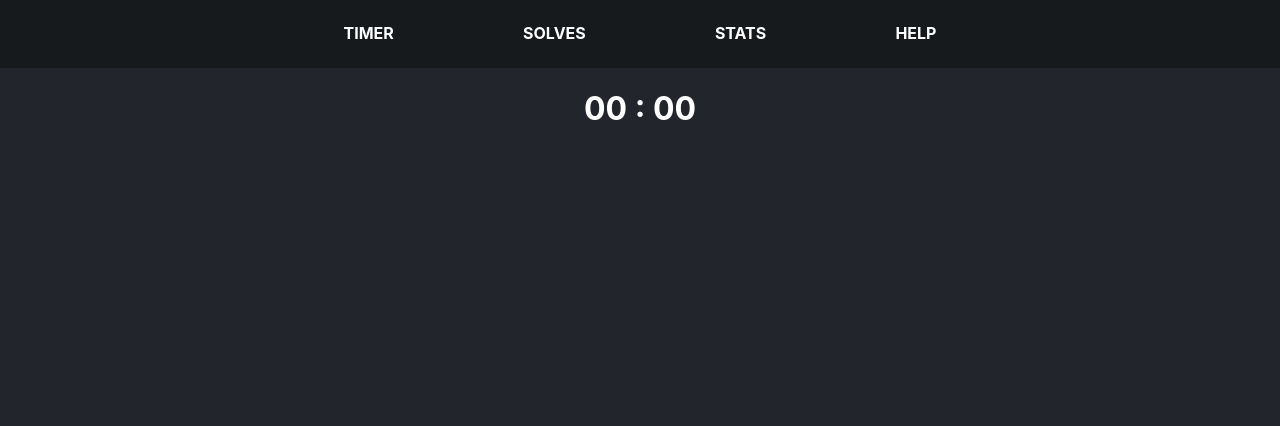
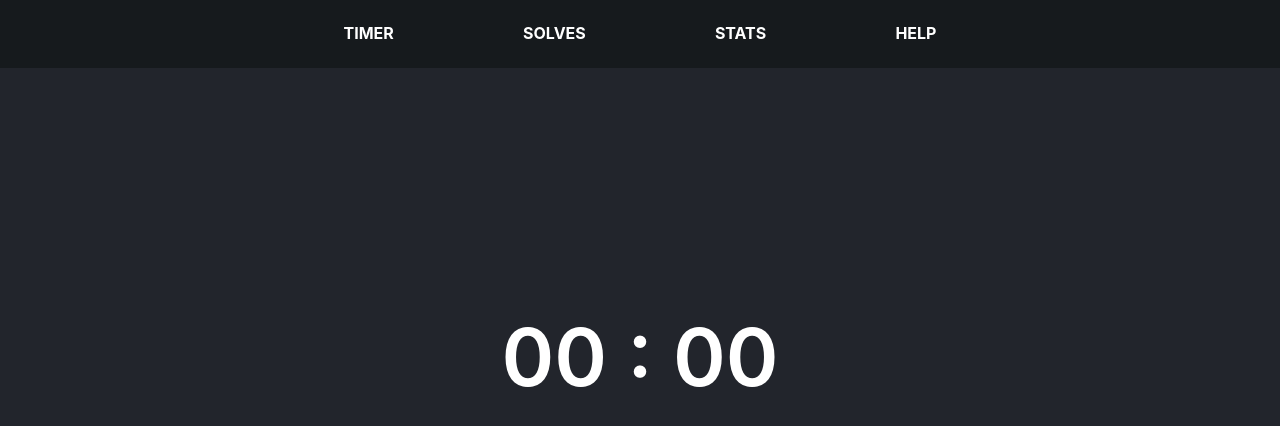
Before and after one commit to i-amare/cube-timer, a Next.js app: page / in a window 1280 px wide. Shown: the top 426 px of the page. Built offline with nearby package versions, Linux system fonts and the light colour scheme.

Commit message:
Fixed timer

```diff
--- a/pages/TimerScreen.tsx
+++ b/pages/TimerScreen.tsx
@@ -43,11 +43,11 @@ const TimerScreen: NextPage = () => {
 	}
 
 	return (
-		<div onClick={toggleCountState} className={styles.container}>
+		<div className={styles.container}>
 			<NavBar />
 			<Timer timeElapsed={timeElapsedState} />
 		</div>
-	);
+	)
 };
 
 export default TimerScreen;
--- a/pages/components/timer.tsx
+++ b/pages/components/timer.tsx
@@ -34,9 +34,7 @@ const Timer = (props: timerProps) => {
 
 	return (
 		<div className={styles.timer}>
-			<div>
-				<h1>{formatTime(props.timeElapsed)}</h1>
-			</div>
+				<p>{formatTime(props.timeElapsed)}</p>
 		</div>
 	);
 };
--- a/styles/StatsScreen.module.css
+++ b/styles/StatsScreen.module.css
@@ -7,6 +7,6 @@
 
 .chart {
 	margin: 30px auto;
-	width: 80%;
+	width: 75%;
 	height: 300px;
 }
--- a/styles/TimerScreen.module.css
+++ b/styles/TimerScreen.module.css
@@ -1,5 +1,19 @@
-.container {
+.container,
+.dimmer {
 	background-color: var(--primary-bg-colour);
 	width: 100%;
 	height: 100vh;
+	overflow: hidden;
 }
+
+.dimmer {
+	position: fixed;
+	background: var(--primary-bg-colour);
+	width: 100%;
+	height: 100vh;
+	top: 0;
+	left: 0;
+	display: flex;
+	align-content: center;
+	justify-content: center;
+}
--- a/styles/globals.css
+++ b/styles/globals.css
@@ -3,7 +3,7 @@
 	--secondary-bg-colour: #161a1d;
 	--primary-text-colour: #ffffff;
 	--secondary-text-colour: #bbbbbb;
-	--highlight-colour: #80c1ff;
+	--highlight-colour: #80cdc4;
 }
 
 html,
--- a/styles/timer.module.css
+++ b/styles/timer.module.css
@@ -2,4 +2,10 @@
 	display: flex;
 	align-content: center;
 	justify-content: center;
+	margin-top: 20vh;
 }
+
+.timer p {
+	font-size: 80px;
+	font-weight: 600;
+}
```
Also changed, not shown: pages/StatsScreen.tsx (+4 -4 lines).
